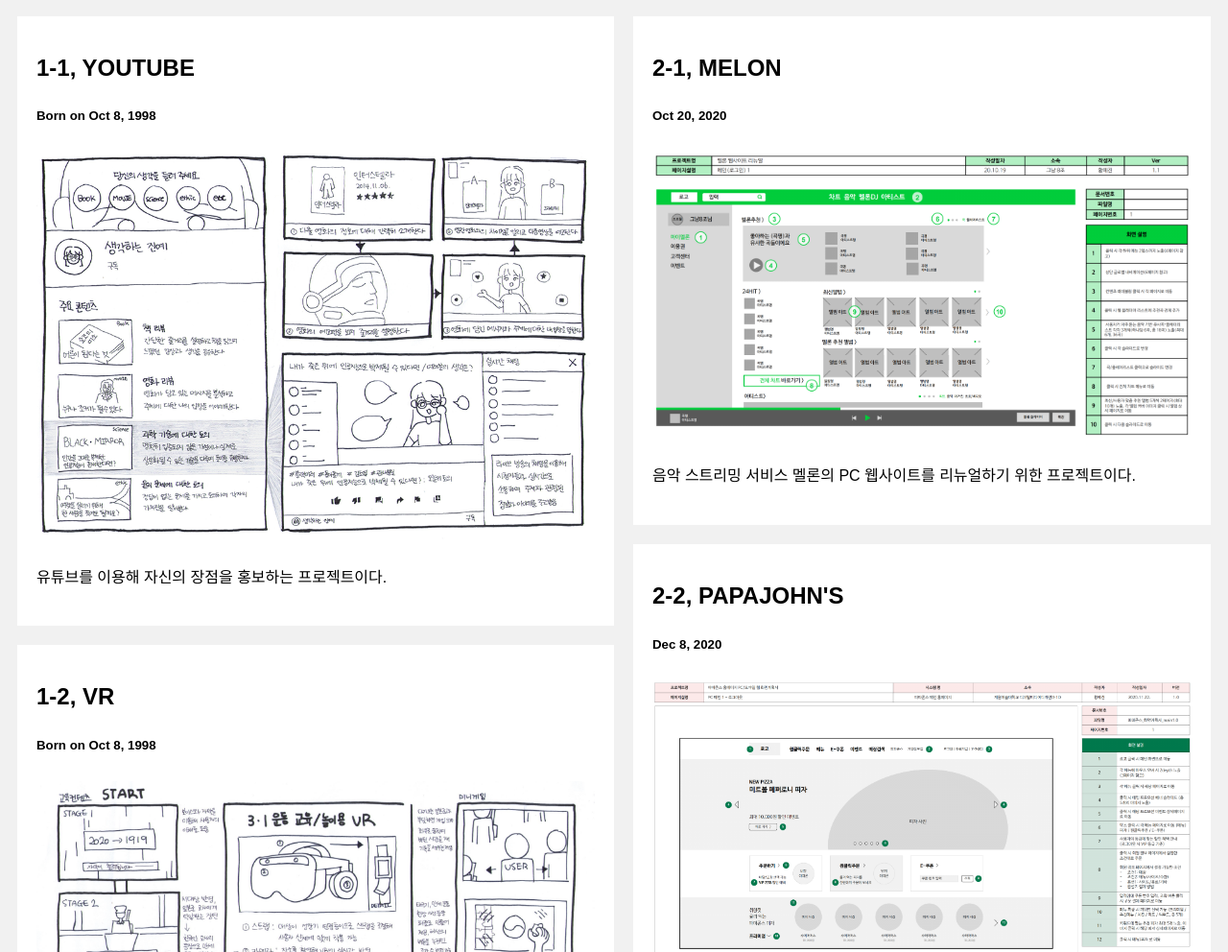
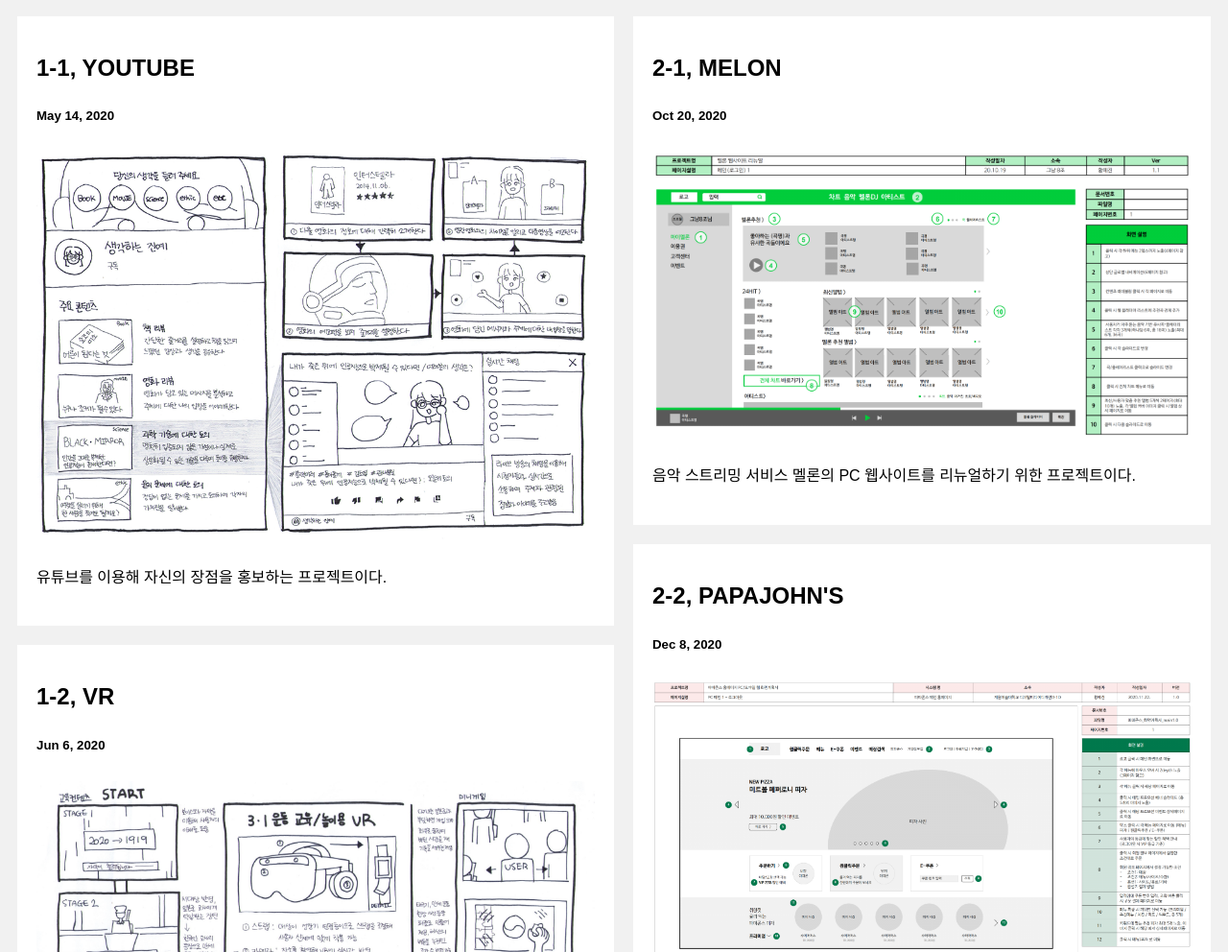
Before and after one commit to realyey/realyey.github.io, a plain HTML site: page index2.html in a window 1280 px wide. Shown: the part 234-1226 px from the top of the page at 96% size. Drawn offline with Linux system fonts and the light colour scheme.

Commit message:
Add files via upload

```diff
--- a/index2.html
+++ b/index2.html
@@ -144,13 +144,13 @@
       <div class="leftcolumn">
         <div class="card">
           <h2>1-1, YOUTUBE</h2>
-          <h5>Born on Oct 8, 1998</h5>
+          <h5>May 14, 2020</h5>
           <img src="../img/2_1_1.png">
           <p>유튜브를 이용해 자신의 장점을 홍보하는 프로젝트이다.</p>
         </div>
         <div class="card">
           <h2>1-2, VR</h2>
-          <h5>Born on Oct 8, 1998</h5>
+          <h5>Jun 6, 2020</h5>
           <img src="../img/2_1_2.png">
           <p>3.1운동을 체험해 볼 수 있는 VR 기기를 기획하였다.</p>
         </div>
```
